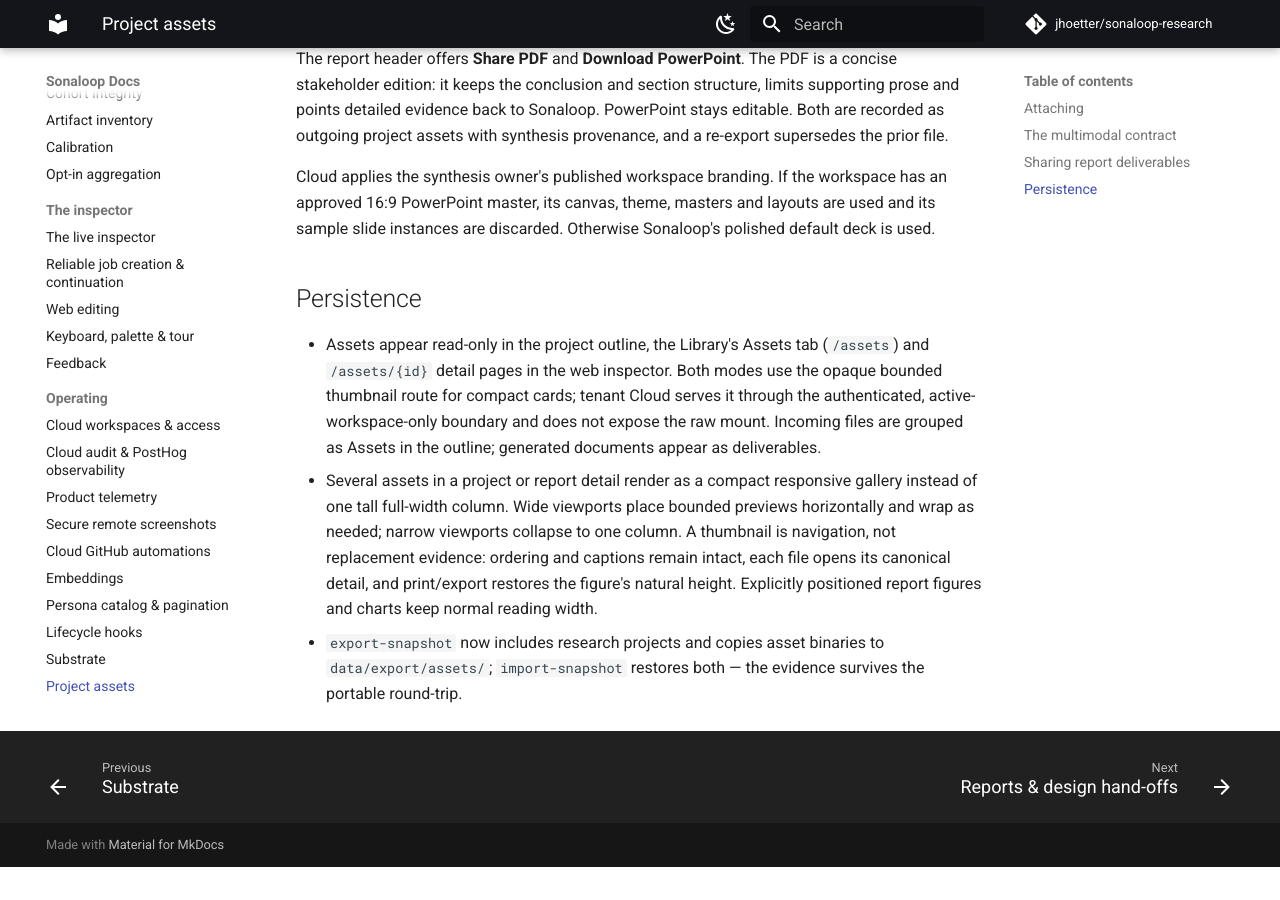
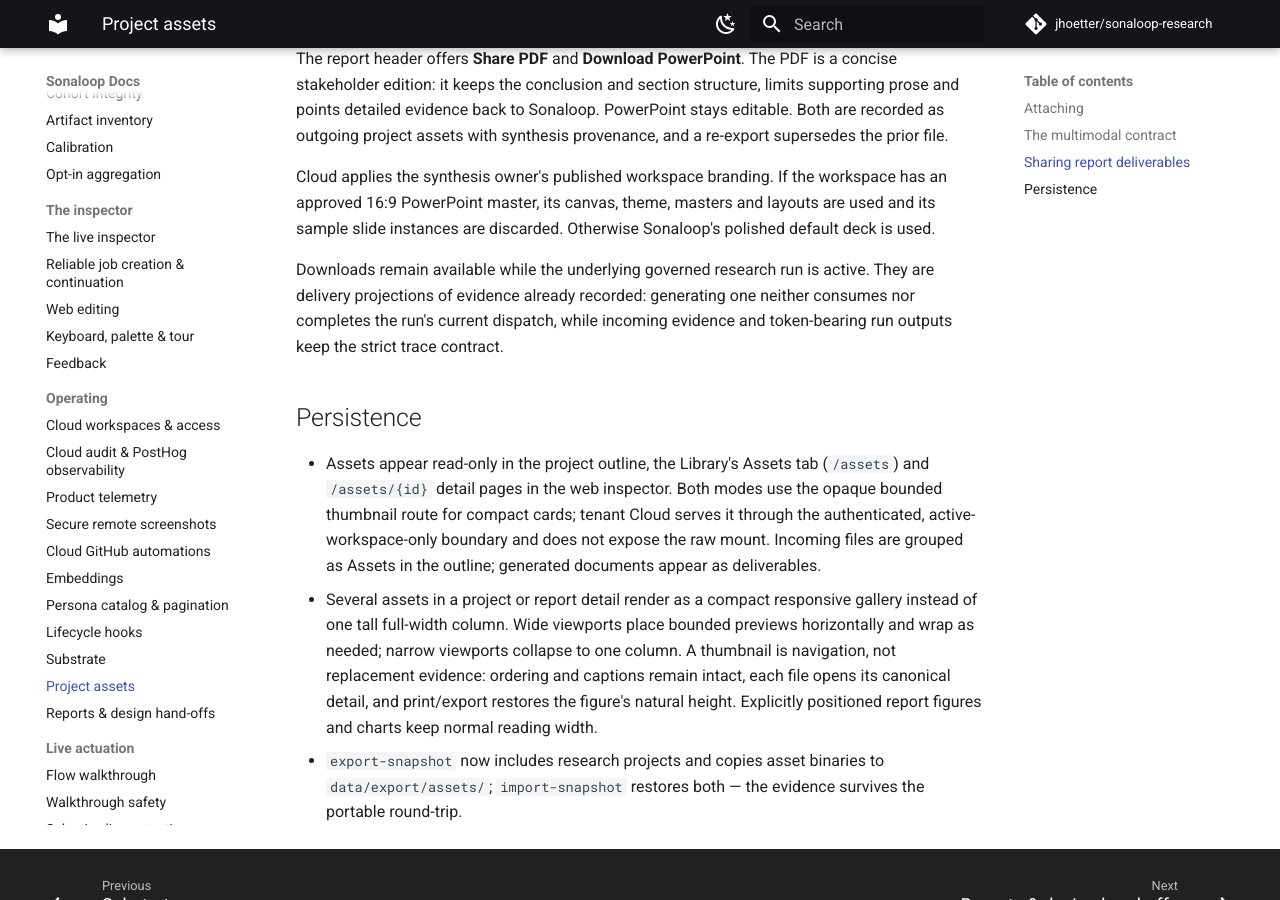
Before and after one commit to jhoetter/sonaloop-docs, an MkDocs documentation site: the page built from docs/project-assets.md, in a window 1280 px wide and 900 px high, scrolled down 1405 px. Built offline with MkDocs 1.6.1 and Material for MkDocs 9.7.7, drawn with Linux system fonts in a browser that asks for light colours; comment, search, counter and statistics services are not loaded; before the commit the page ends 2272 px from its top, so only the background shows below that.

Commit message:
Document report delivery projections

```diff
--- a/docs/project-assets.md
+++ b/docs/project-assets.md
@@ -64,6 +64,10 @@ Cloud applies the synthesis owner's published workspace branding. If the workspa
 16:9 PowerPoint master, its canvas, theme, masters and layouts are used and its sample slide
 instances are discarded. Otherwise Sonaloop's polished default deck is used.
 
+Downloads remain available while the underlying governed research run is active. They are delivery
+projections of evidence already recorded: generating one neither consumes nor completes the run's
+current dispatch, while incoming evidence and token-bearing run outputs keep the strict trace contract.
+
 ## Persistence
 
 - Assets appear read-only in the project outline, the Library's Assets tab (`/assets`) and
```
